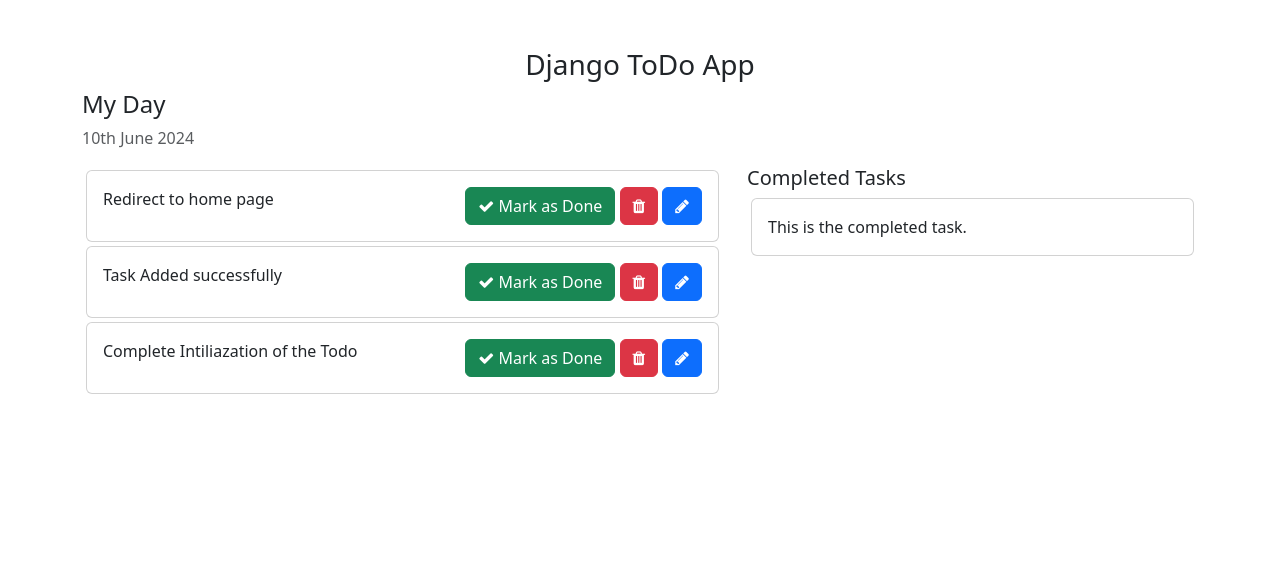
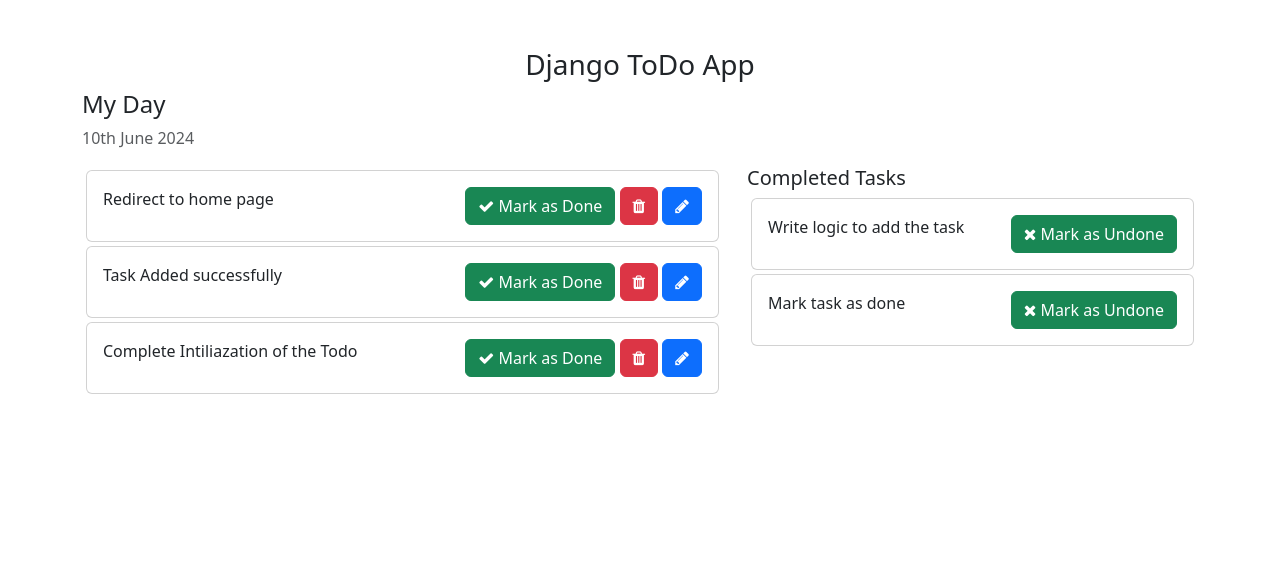
Before and after one commit to SimantiniN/ToDoAPP_Django, a Django app: page / in a window 1280 px wide. Shown: the top 585 px of the page. Run offline with Django 5.2, Linux system fonts and the light colour scheme; data comes from the database, SQL or seed files in the repository; both versions use the stored data as it was after the commit.

Commit message:
Done with All CURD operation

```diff
--- a/Todo_main/urls.py
+++ b/Todo_main/urls.py
@@ -23,5 +23,6 @@
     #once we click to  http://127.0.0.1:8000/ the home page should be display
     path('', views.home, name='home'),
     # Path to show todo url for add
+
     path('todo/',include('todo.urls')),
 ]
--- a/Todo_main/views.py
+++ b/Todo_main/views.py
@@ -3,10 +3,12 @@
 from todo.models import Task
 def home(request):
     #return HttpResponse('<h1>This is HomePage</h1>')
-    tasks=Task.objects.filter(is_completed=False).order_by('-created_at')
-    # - sign show in dscending order
+    tasks=Task.objects.filter(is_completed=False).order_by('-created_at') # - sign show in dscending order
+    completed_tasks =Task.objects.filter(is_completed=True).order_by('modified_at')
+
     # print(tasks)
     context = {
                 'tasks':tasks,
+                'completed_tasks':completed_tasks
               }
     return render(request,'home.html',context) # set templates folder in settings.py
--- a/templates/home.html
+++ b/templates/home.html
@@ -31,10 +31,11 @@
                         <div class="card-body">
                             <!-- This is some Task -->
                             {{task.task}}
+                            <!-- {{task.task}} - {{task.pk}} -->
                             <span style="position: relative; float: right;">
-                            <a class="btn btn-success"><i class="fa fa-check"></i> Mark as Done</a>
-                            <a class="btn btn-danger"><i class="fa fa-trash"></i></a>
-                            <a class="btn btn-primary"><i class="fa fa-pencil"></i></a>
+                                <a href = "{% url 'mark_as_done' task.pk %}" class="btn btn-success"><i class="fa fa-check"></i> Mark as Done</a>
+                                <a href = "{% url 'delete' task.pk %}" class="btn btn-danger"><i class="fa fa-trash"></i></a>
+                                <a  href = "{% url 'edit' task.pk %}" class="btn btn-primary"><i class="fa fa-pencil"></i></a>
                             </span>
                         </div>
                     </div>
@@ -43,11 +44,18 @@
             <div class="col-md-5 col-lg-5">
                 <h5>Completed Tasks</h5>
                 <!-- List of all the tasks that have completed -->
+                {% for task in completed_tasks %}
                     <div class="card m-1">
                         <div class="card-body">
-                        This is the completed task.
+                            {{task.task}}
+                            <span style="position: relative; float: right;">
+                                <a href = "{% url 'mark_as_undone' task.pk %}" class="btn btn-success"><i  <i class="fa fa-close"></i> Mark as Undone</a>
+                            </span>
+                                <!-- {{task.task}} - {{task.pk}} -->
+                            <!-- This is the completed task. -->
                         </div>
                     </div>
+                {% endfor%}
             </div>
         </div>
         <div class="row">
--- a/todo/urls.py
+++ b/todo/urls.py
@@ -2,6 +2,10 @@
 from todo import views # from . import views
 urlpatterns = [
     path('addTask/',views.addTask ,name='addTask'),
-    # Above is used to call addtask page and Path to show todo url for add
-    # whchich is from Todo_main import urls - path('todo/',include('todo.urls')),
+    path('mark_as_done/<int:pk>',views.mark_as_done ,name='mark_as_done'),
+    path('mark_as_undone/<int:pk>',views.mark_as_undone ,name='mark_as_undone'),
+    path('delete/<int:pk>',views.delete ,name='delete'),
+    path('edit/<int:pk>',views.edit,name='edit'),
 ]
+# Above is used to call addtask page and Path to show todo url for add
+# whchich is from Todo_main import urls - path('todo/',include('todo.urls')),
```
Also changed, not shown: templates/edit_task.html (added, +37 -0 lines), todo/views.py (+29 -1 lines), db.sqlite3. Lines whose indentation alone changed are shown as unchanged.
